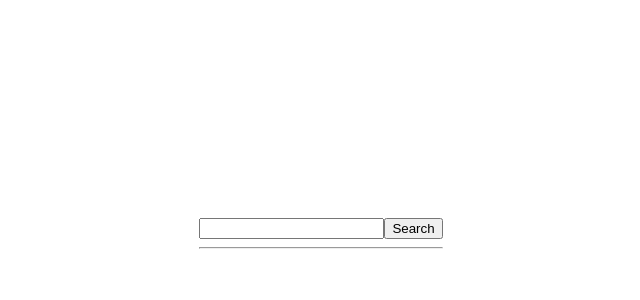
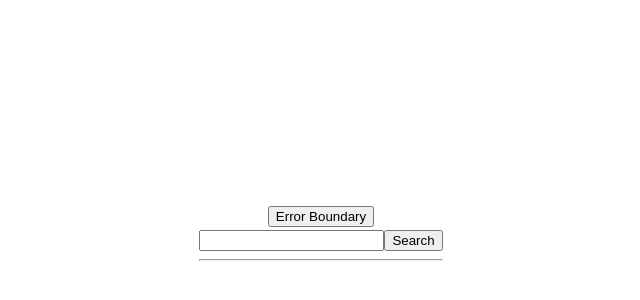
Before and after one commit to DmitriyRim/RS-React-2024Q3, a React (Vite) app: page / in a window 1280 px wide. Shown: the part 164-464 px from the top of the page, without its empty margins (319-959 px from the left). Built offline with nearby package versions, Linux system fonts and the light colour scheme.

Commit message:
feat: add ErrorBoundary

```diff
--- /dev/null
+++ b/src/components/ErrorBoundary/index.tsx
@@ -0,0 +1,32 @@
+import { Component, ReactNode } from 'react'
+
+interface Props {
+    children: ReactNode;
+}
+interface State {
+    hasError: boolean
+}
+
+export class ErrorBoundary extends Component<Props, State> {
+    constructor(props: Props) {
+        super(props)
+        this.state = {
+            hasError: false,
+        }
+    }
+    static getDerivedStateFromError() {
+        return { hasError: true }
+    }
+    showError = () => {
+        this.setState({hasError: true})
+    }
+    render() {
+        if (this.state.hasError) {
+            return <h1>Something went wrong.</h1>
+        }
+        return <>
+            <input type='submit' value={'Error Boundary'} onClick={this.showError} />
+            {this.props.children}
+        </>
+    }
+}
--- a/src/main.tsx
+++ b/src/main.tsx
@@ -2,9 +2,12 @@ import React from 'react'
 import ReactDOM from 'react-dom/client'
 import App from './App.tsx'
 import './index.css'
+import { ErrorBoundary } from './components/ErrorBoundary/index.tsx'
 
 ReactDOM.createRoot(document.getElementById('root')!).render(
     <React.StrictMode>
-        <App />
+        <ErrorBoundary>
+            <App />
+        </ErrorBoundary>
     </React.StrictMode>
 )
```
